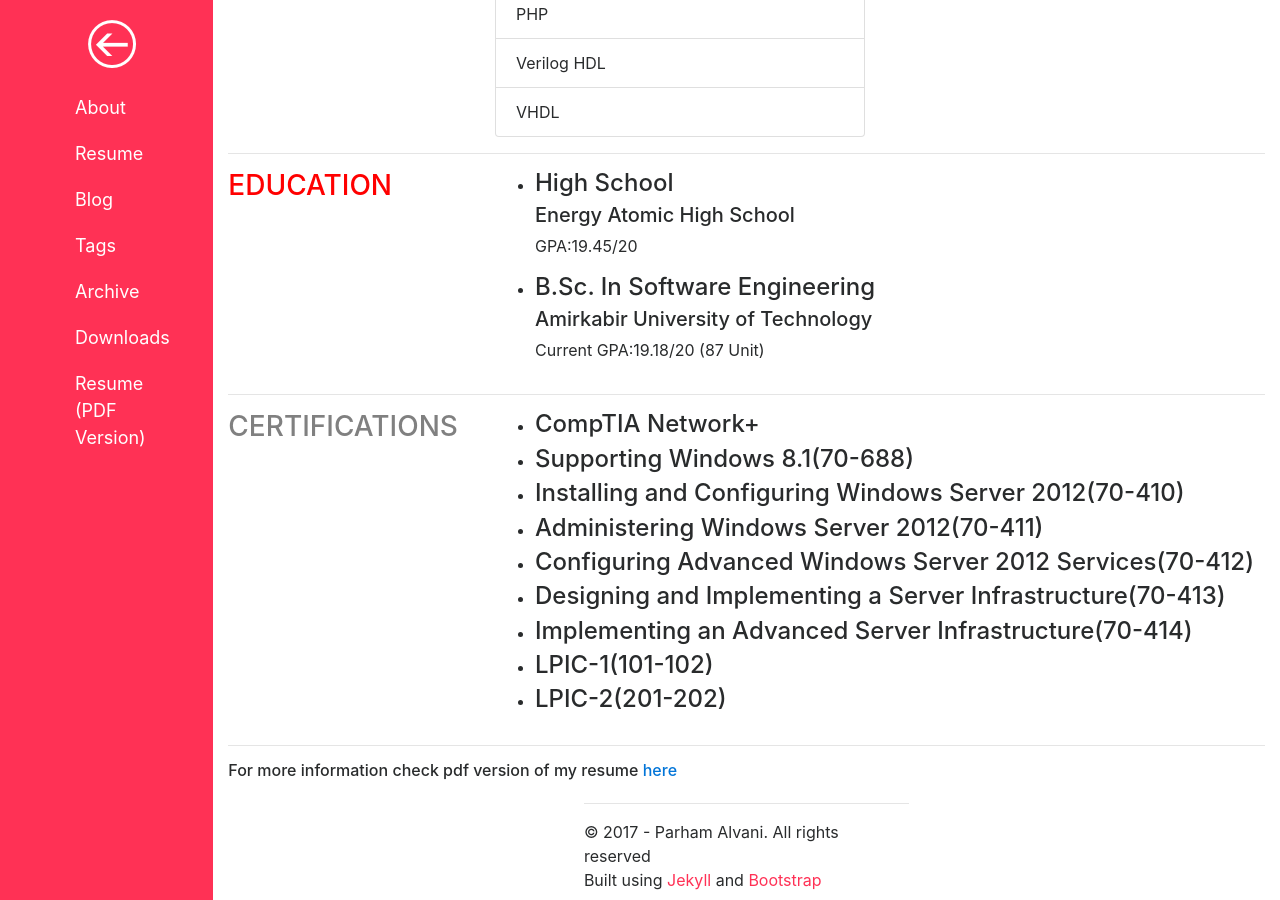
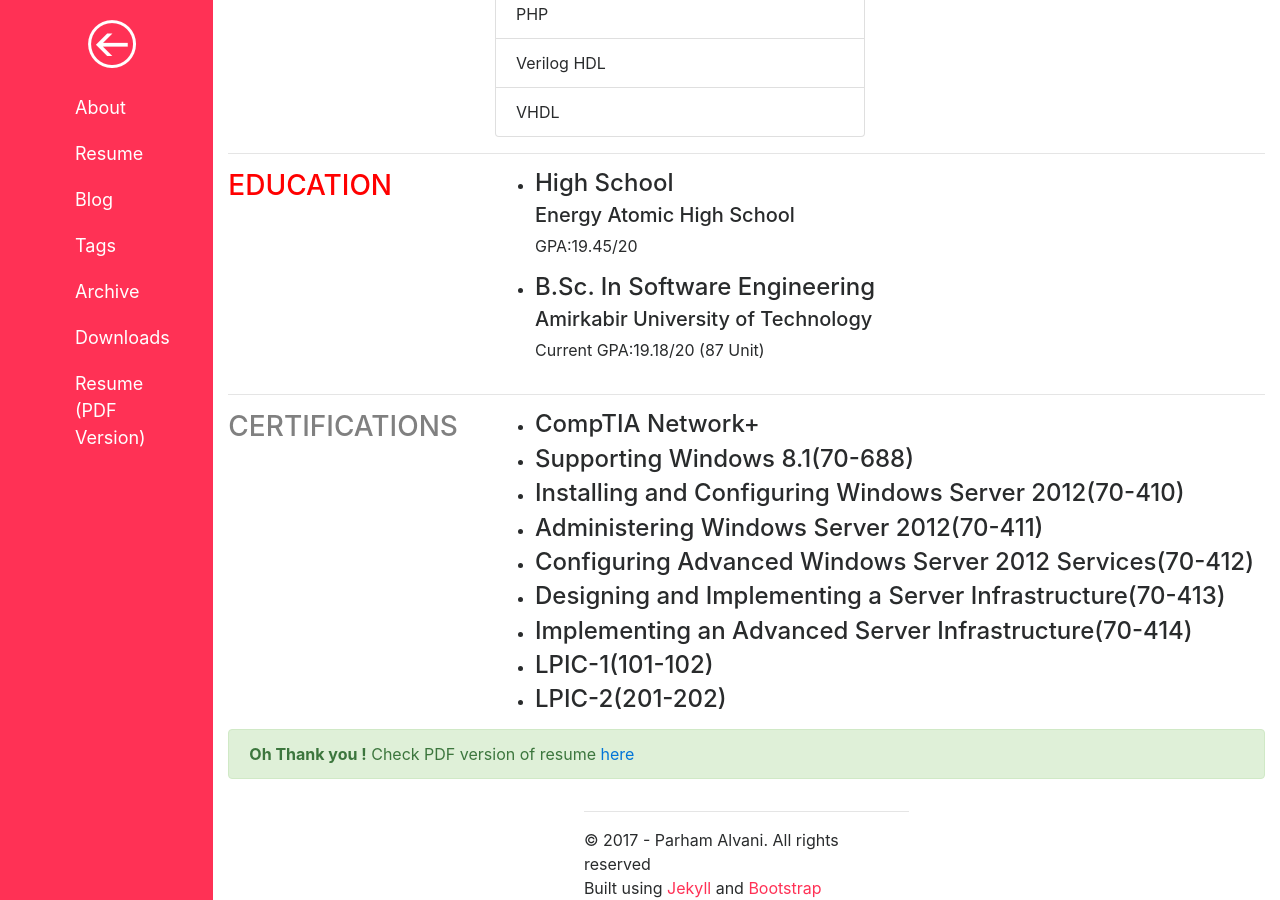
Before and after one commit to 1995parham/1995parham.github.io, a Jekyll site: the page built from resume/index.html, in a window 1280 px wide and 900 px high, scrolled down 685 px. Built offline with Jekyll 4.4.1, drawn with Linux system fonts in a browser that asks for light colours; comment, search, counter and statistics services are not loaded.

Commit message:
Resume section was improved.

```diff
--- a/resume/index.html
+++ b/resume/index.html
@@ -113,6 +113,6 @@ theme: red
 	</div>
 </section>
 
-<hr/>
-
-<h6>For more information check pdf version of my resume <a href="../resume-pdf/english/parham-cv.pdf">here</a></h6>
+<div class="alert alert-success" role="alert">
+  <strong>Oh Thank you !</strong> Check PDF version of resume <a href="../resume-pdf/english/parham-cv.pdf">here</a>
+</div>
```
